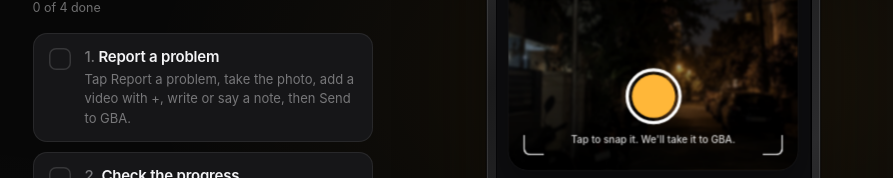
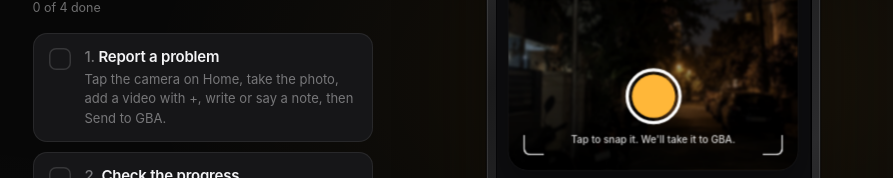
Before and after one commit to Sudhanva5/Nodi-App, a Next.js app: page / in a window 1280 px wide. Shown: the part 241-419 px from the top of the page, without its empty margins (193-1086 px from the left). Built offline with nearby package versions, Linux system fonts and the light colour scheme; a web font is replaced by a local one.

Commit message:
Prototype checklist: step 1 matches the camera hero

```diff
--- a/app/page.tsx
+++ b/app/page.tsx
@@ -4,7 +4,7 @@ import NodiApp, { ScreenKey } from "@/components/NodiApp";
 
 type TaskKey = "report" | "progress" | "nearby" | "settings";
 const TASKS: { k: TaskKey; title: string; how: string }[] = [
-  { k: "report", title: "Report a problem", how: "Tap Report a problem, take the photo, add a video with +, write or say a note, then Send to GBA." },
+  { k: "report", title: "Report a problem", how: "Tap the camera on Home, take the photo, add a video with +, write or say a note, then Send to GBA." },
   { k: "progress", title: "Check the progress", how: "Open the pothole under 'Check if it's fixed'. Scroll through the proof, GBA's post and the timeline." },
   { k: "nearby", title: "Explore Nearby", how: "Open Nearby, tap any photo on the map, then switch to Official updates." },
   { k: "settings", title: "Accessibility and personal settings", how: "Tap your photo on Home. Try Light mode, Kannada or bigger text." },
```
